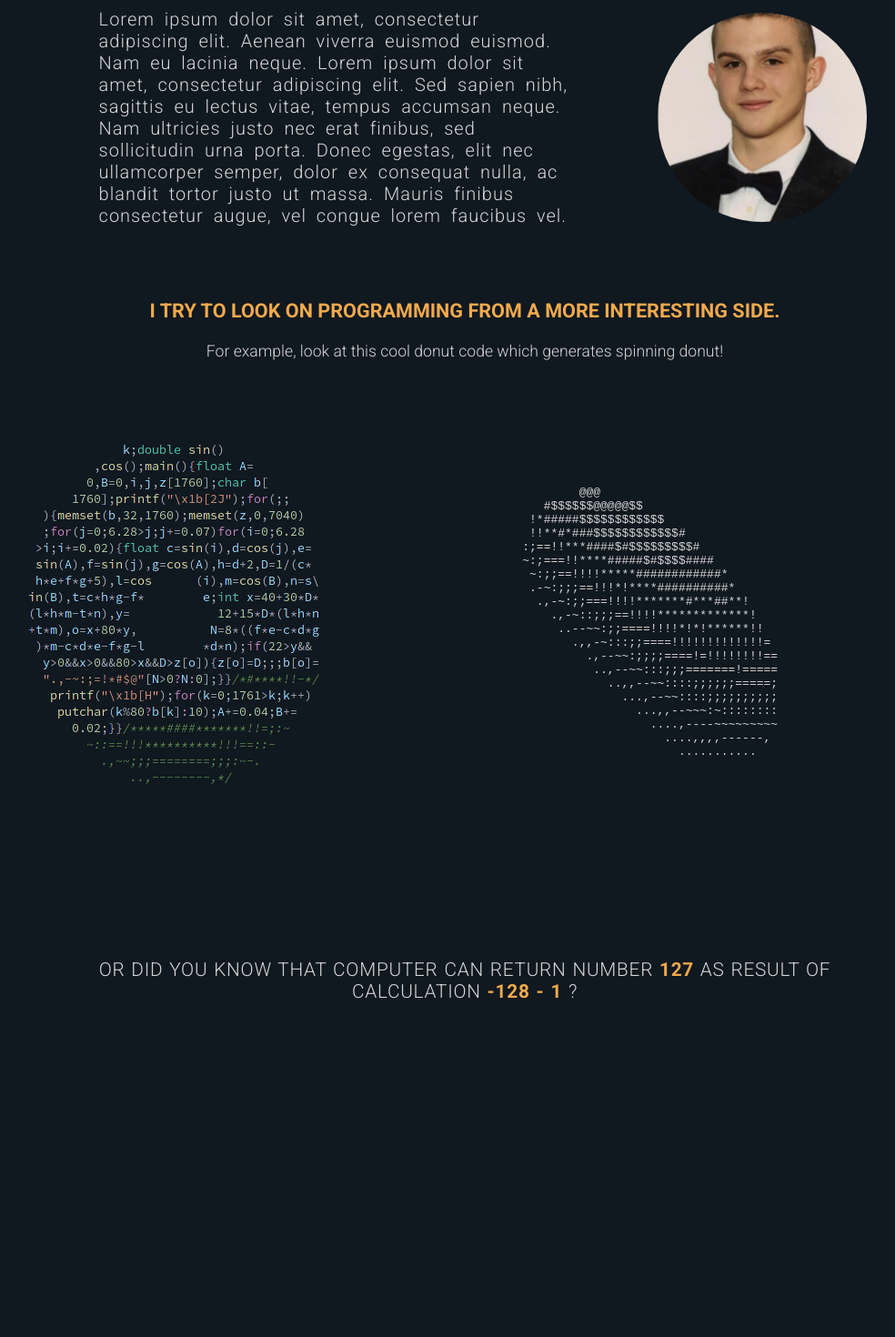
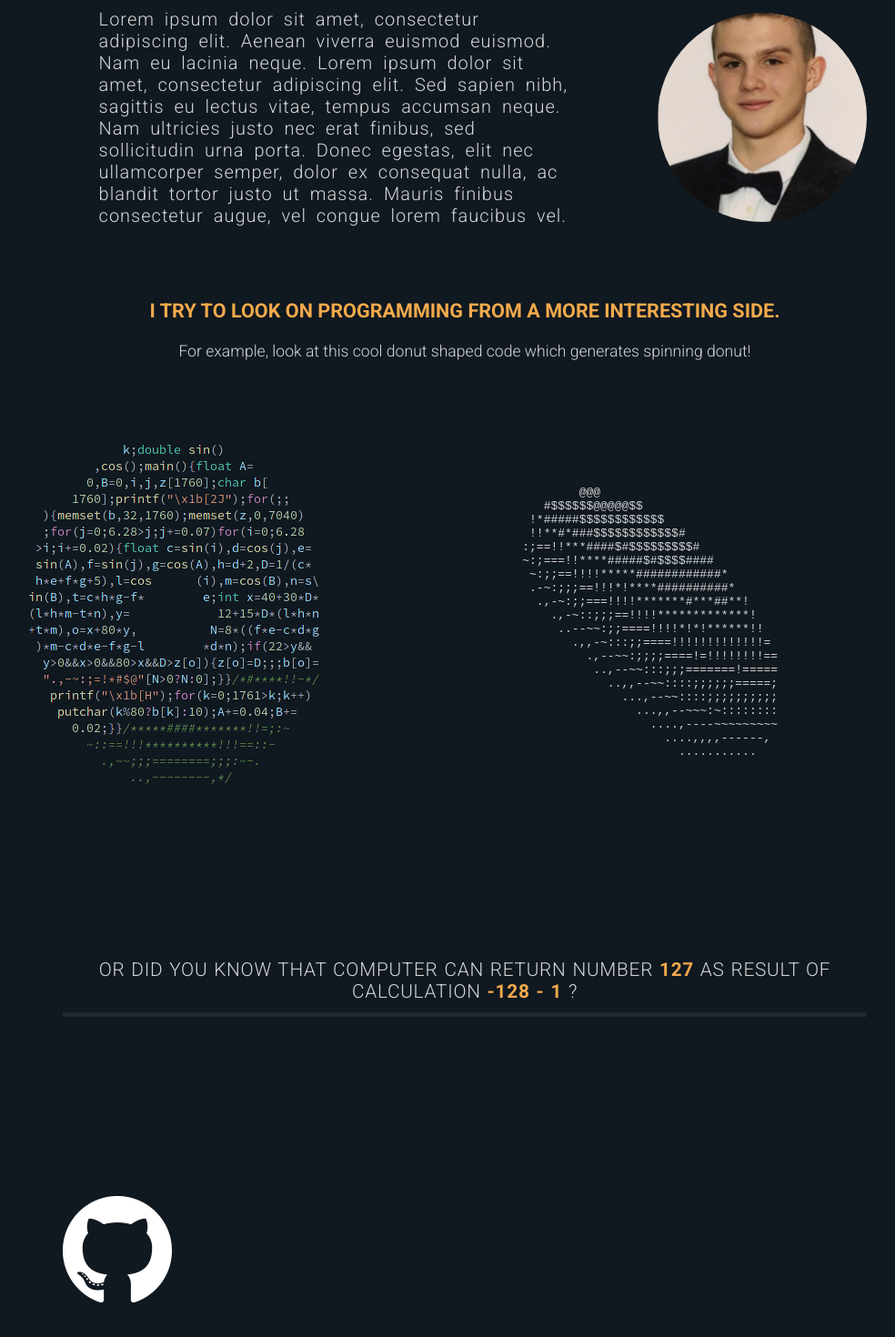
Before and after one commit to wzslr321/portfolio, a Svelte app: page / in a window 1280 px wide. Shown: the part 284-1754 px from the top of the page at 91% size, without its empty margins (129-1113 px from the left). Before the commit the page ends 1542 px from the top, so only its background shows below. Built offline with nearby package versions, Linux system fonts and the light colour scheme.

Commit message:
better overflow style and github component

```diff
--- a/public/style/variables.scss
+++ b/public/style/variables.scss
@@ -2,9 +2,10 @@
 
 $primary-orange-color: #F2AA4CFF;
 $primary-blue-color: #101820FF;
+$dark-grey-color: rgba(44, 50, 56, 0.65);
 $primary-font-color: #D6D6D6;
 
 $container-width: 70%;
-$horizontal-padding: 5em;
+$horizontal-padding: 2.5em;
 
 $font-family: "Roboto", sans-serif
--- a/src/App.svelte
+++ b/src/App.svelte
@@ -3,6 +3,7 @@
   import About from './About.svelte'
   import Donut from './Curiosities/Donut.svelte'
   import Overflow from './Curiosities/Overflow.svelte'
+  import Github from './Experience/Github.svelte'
 
 </script>
 
@@ -10,6 +11,7 @@
 <About/>
 <Donut/>
 <Overflow/>
+<Github/>
 
 
 <style lang="scss">
--- a/src/Curiosities/Donut.svelte
+++ b/src/Curiosities/Donut.svelte
@@ -55,7 +55,7 @@
 <section>
     <header>
         <h3>I try to look on programming from a more interesting side.</h3>
-        <p>For example, look at this cool donut code which generates spinning donut!</p>
+        <p>For example, look at this cool donut shaped code which generates spinning donut!</p>
     </header>
     <section>
         <article>
--- a/src/Curiosities/Overflow.svelte
+++ b/src/Curiosities/Overflow.svelte
@@ -1,5 +1,5 @@
 <section>
-    <a href="https://en.wikipedia.org/wiki/Integer_overflow">
+    <a href="https://en.wikipedia.org/wiki/Integer_overflow" target="_blank">
         <p> Or did you know that computer can return number
             <span class="highlighted"> 127 </span>
             as result of calculation
@@ -28,6 +28,11 @@
     a {
       color: $primary-font-color;
       text-decoration: none;
+
+      p {
+        border-bottom: 5px solid $dark-grey-color;
+        padding-bottom:0.5em;
+      }
     }
 
     a:hover {
--- /dev/null
+++ b/src/Experience/Github.svelte
@@ -0,0 +1,14 @@
+<section>
+    <img src="images/github-icon.png" alt="Github Icon"/>
+</section>
+
+<style lang="scss">
+  @import 'public/style/variables.scss';
+
+  section {
+    width: $container-width;
+    margin:0 auto;
+    padding:$horizontal-padding 0 ;
+  }
+
+</style>
--- a/src/Header.svelte
+++ b/src/Header.svelte
@@ -12,6 +12,8 @@
 </svelte:head>
 
 <style lang="scss">
+  @import 'public/style/variables.scss';
+
   header {
 
     text-transform: uppercase;
@@ -25,7 +27,7 @@
     }
 
     h2 {
-      color: #F2AA4CFF;
+      color: $primary-orange-color;
     }
 
   }
```
Also changed, not shown: public/images/github-icon.png (added).
